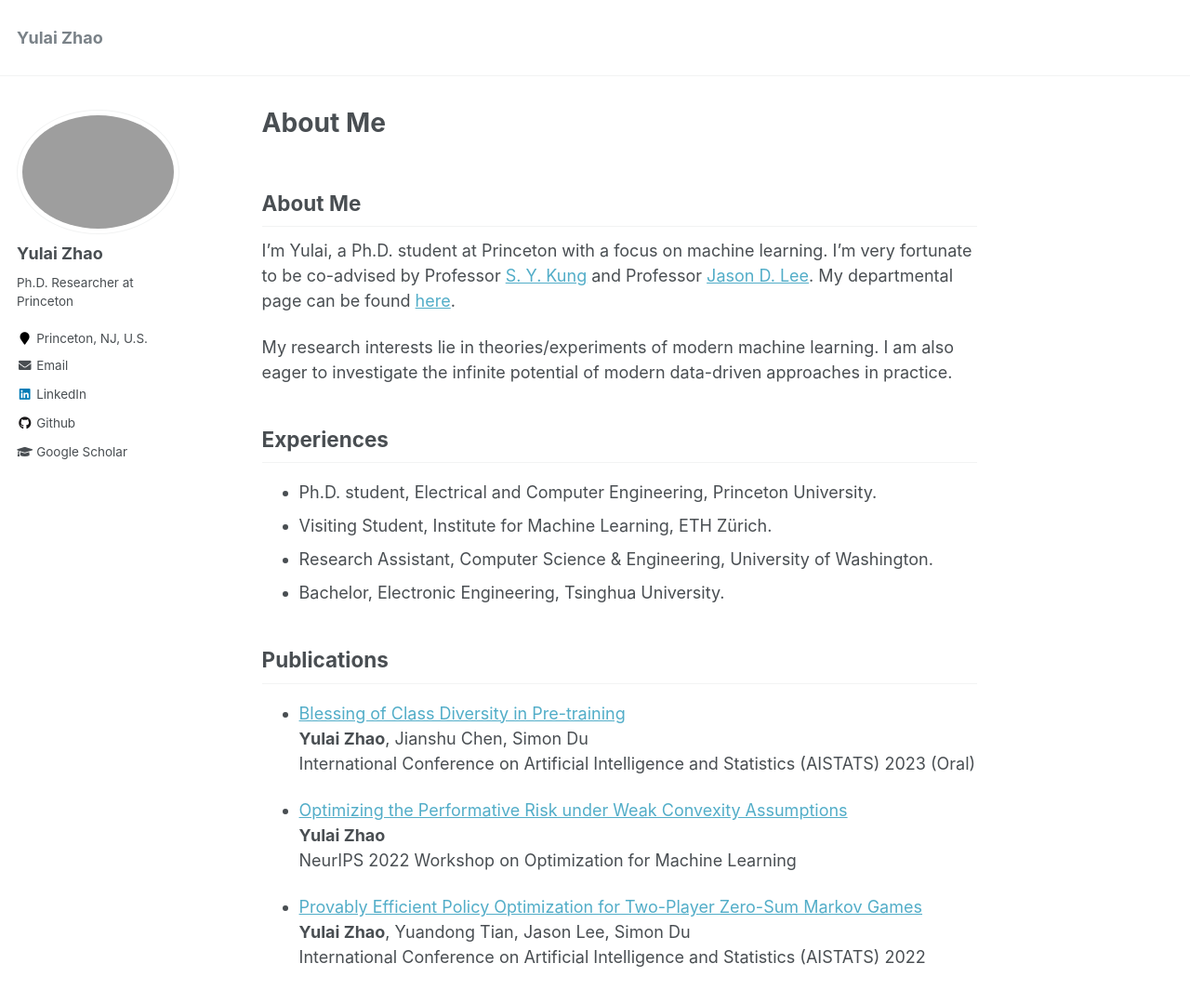
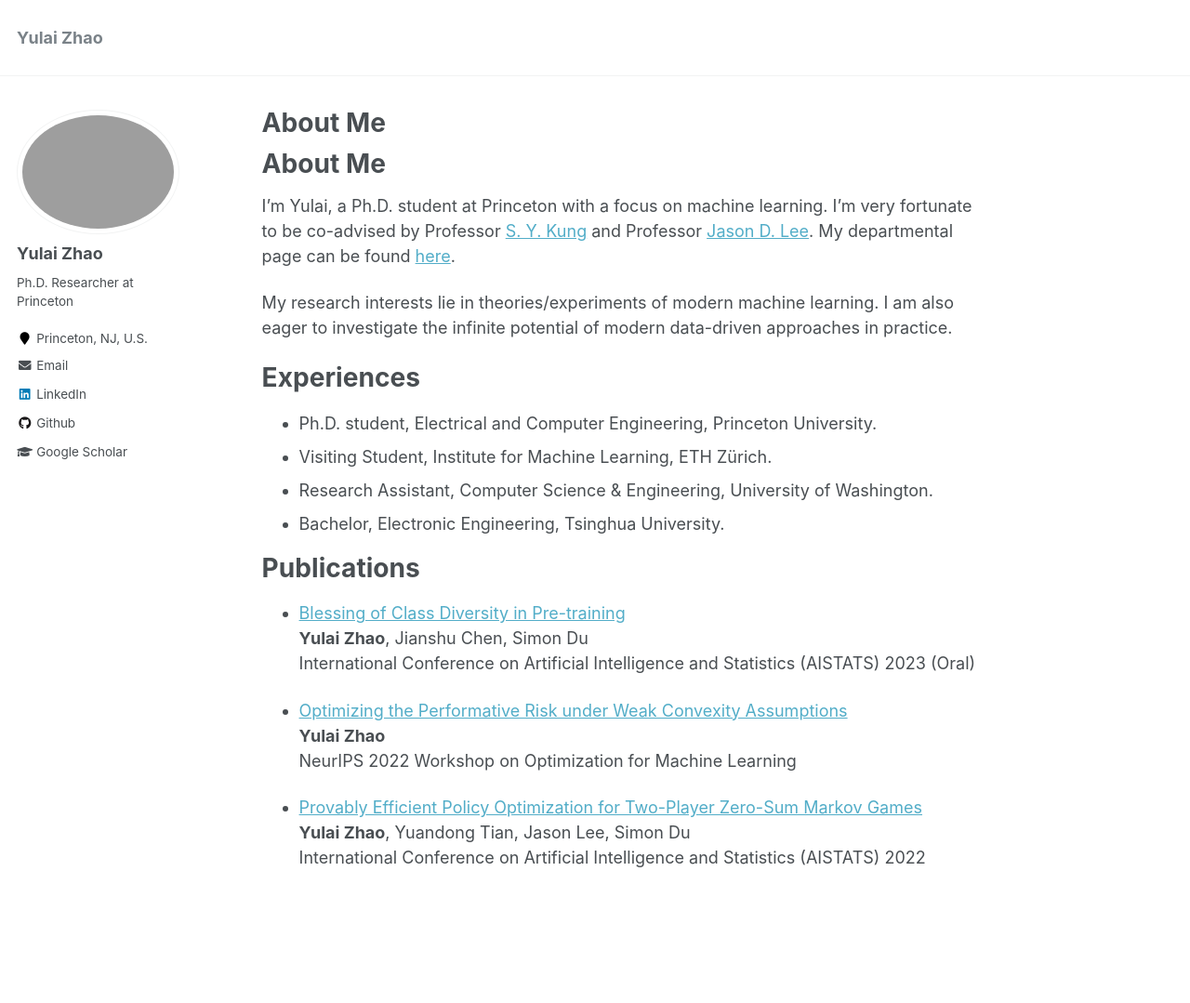
Before and after one commit to zhaoyl18/zhaoyl18.github.io, a Jekyll site: the page built from _pages/about.md, in a window 1280 px wide and 1229 px high. Shown: the top 1079 px of the window at 93% size. Built offline with Jekyll 4.4.1, drawn with Linux system fonts in a browser that asks for light colours; our own code applies the rules of GitHub Pages for plain Markdown files.

```diff
--- a/_pages/about.md
+++ b/_pages/about.md
@@ -6,14 +6,16 @@ redirect_from:
   - /about/
   - /about.html
 ---
-## About Me
+About Me
+======
 
 I'm Yulai, a Ph.D. student at Princeton with a focus on machine learning. I'm very fortunate to be co-advised by Professor [S. Y. Kung](https://ece.princeton.edu/people/sun-yuan-kung) and Professor [Jason D. Lee](https://jasondlee88.github.io/). My departmental page can be found [here](https://ece.princeton.edu/people/yulai-zhao).
 
 My research interests lie in theories/experiments of modern machine learning. I am also eager to investigate the infinite potential of modern data-driven approaches in practice.
 <!-- I'm Yulai, a Ph.D. student at Princeton University. My research interests lie in theories/experiments of modern machine learning. I am also eager to apply modern data-driven approaches to practice. -->
 
-## Experiences
+Experiences
+======
 
 * Ph.D. student, Electrical and Computer Engineering, Princeton University.
 <!-- Fortunately advised by Prof [S.Y. Kung](https://ece.princeton.edu/people/sun-yuan-kung) and [Jason D. Lee](https://jasondlee88.github.io/) -->
@@ -23,7 +25,8 @@ My research interests lie in theories/experiments of modern machine learning. I
 <!-- Hosted by Prof [Simon S. Du](https://simonshaoleidu.com/) -->
 * Bachelor, Electronic Engineering, Tsinghua University.
 
-## Publications
+Publications
+======
 
 * [Blessing of Class Diversity in Pre-training](https://arxiv.org/abs/2209.03447)
 **Yulai Zhao**, Jianshu Chen, Simon Du
```
